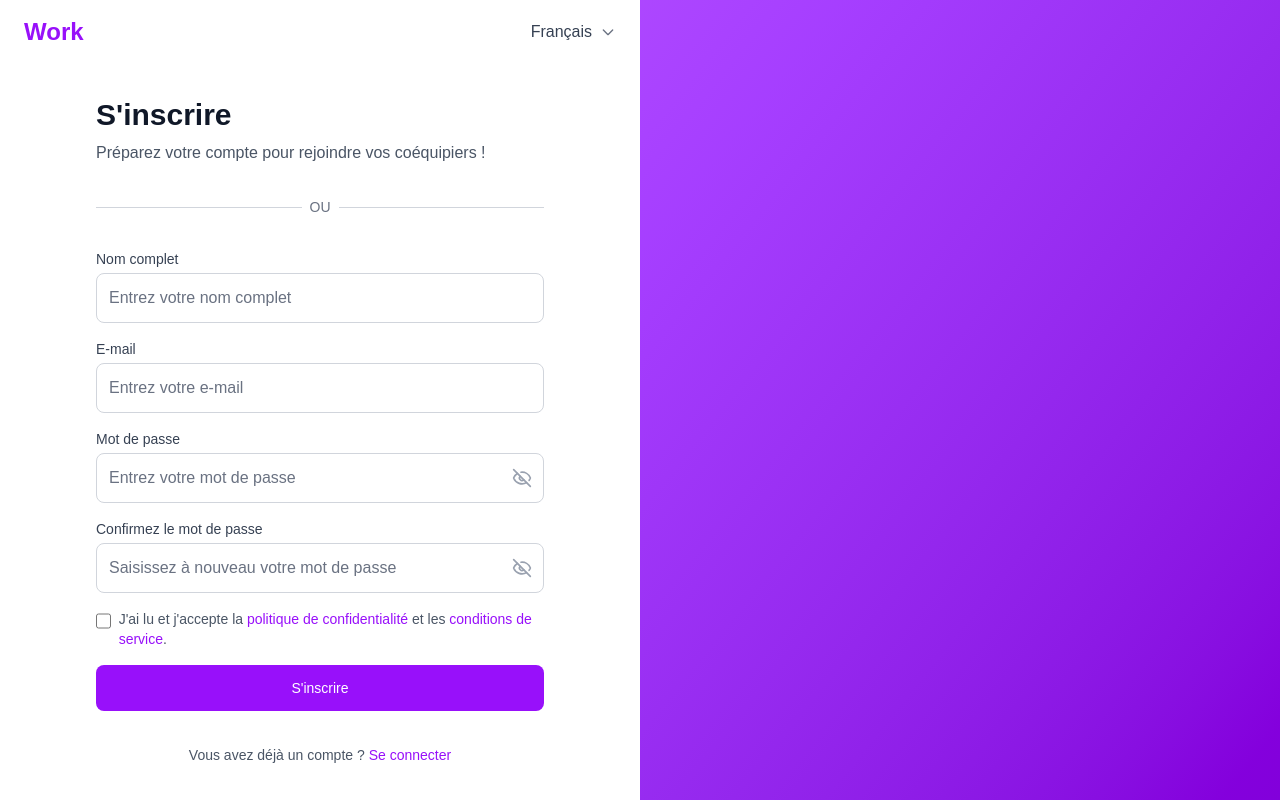
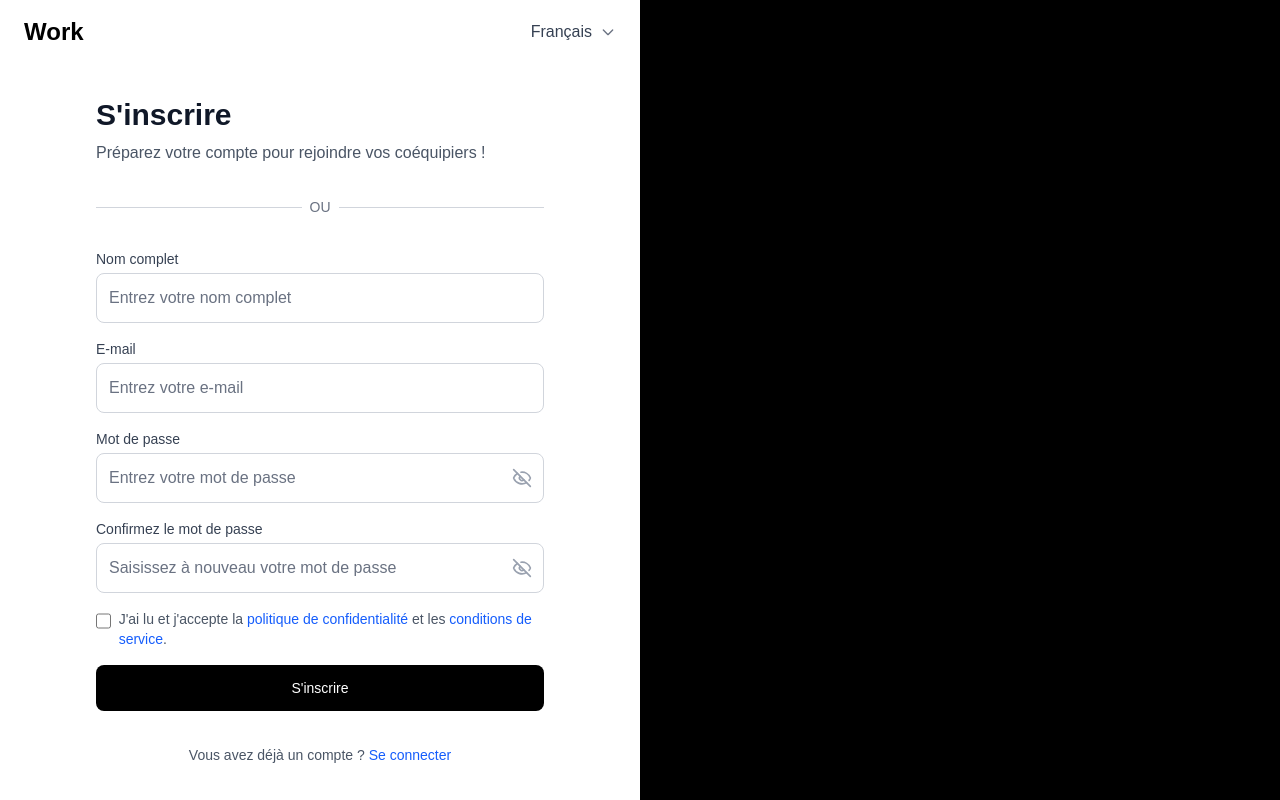
Before and after one commit to HafizBkr/Work-Frontend, a Next.js app in the folder work/: page /register in a window 1280 px wide. Built offline with nearby package versions, Linux system fonts and the light colour scheme.

Commit message:
refactor auth forms

```diff
--- a/work/src/app/(feature)/(auth)/forgot-password/page.tsx
+++ b/work/src/app/(feature)/(auth)/forgot-password/page.tsx
@@ -9,15 +9,13 @@ const ForgotPasswordPage: React.FC = () => {
   const [email, setEmail] = useState("");
 
   return (
-    <div className="min-h-screen bg-gray-50 flex flex-col">
+    <div className="min-h-screen bg-white flex flex-col">
       {/* Header */}
       <header className="flex justify-between items-center px-6 py-4 bg-white">
-        <div className="text-2xl font-bold text-purple-600 select-none">
-          Work
-        </div>
+        <div className="text-2xl font-bold text-black select-none">Work</div>
       </header>
       {/* Main Content */}
-      <div className="flex-1 flex items-center justify-center px-6 py-12 bg-white">
+      <div className="flex-1 flex mb-[100px] items-center justify-center px-6 py-12 bg-white">
         <div className="max-w-md w-full space-y-8">
           {/* Title */}
           <div className="text-center">
@@ -49,7 +47,7 @@ const ForgotPasswordPage: React.FC = () => {
           <div className="text-center">
             <Link
               href="/signin"
-              className="text-purple-600 hover:text-purple-500 select-none"
+              className="text-blue-600 hover:text-blue-500 select-none"
             >
               Retour à la connexion
             </Link>
--- a/work/src/app/(feature)/(auth)/register/page.tsx
+++ b/work/src/app/(feature)/(auth)/register/page.tsx
@@ -104,7 +104,7 @@ const RegisterPage: React.FC = () => {
         {/* Header */}
         <header className="flex justify-between items-center px-6 py-4">
           <div className="flex items-center">
-            <div className="text-2xl font-bold text-purple-600 select-none">
+            <div className="text-2xl font-bold text-black select-none">
               Work
             </div>
           </div>
@@ -233,20 +233,20 @@ const RegisterPage: React.FC = () => {
                   type="checkbox"
                   checked={acceptedTerms}
                   onChange={(e) => setAcceptedTerms(e.target.checked)}
-                  className="mt-1 h-4 w-4 text-purple-600 focus:ring-purple-500 border-gray-300 rounded"
+                  className="mt-1 h-4 w-4 text-black focus:ring-white border-gray-300 rounded"
                 />
                 <label htmlFor="terms" className="text-sm text-gray-600">
                   J&apos;ai lu et j&apos;accepte la{" "}
                   <Link
                     href="/privacy-policy"
-                    className="text-purple-600 hover:text-purple-500"
+                    className="text-blue-600 hover:text-blue-500"
                   >
                     politique de confidentialité
                   </Link>{" "}
                   et les{" "}
                   <Link
                     href="/terms-of-service"
-                    className="text-purple-600 hover:text-purple-500"
+                    className="text-blue-600 hover:text-blue-500"
                   >
                     conditions de service
                   </Link>
@@ -265,7 +265,7 @@ const RegisterPage: React.FC = () => {
                 Vous avez déjà un compte ?{" "}
                 <Link
                   href="/signin"
-                  className="text-purple-600 hover:text-purple-500 select-none"
+                  className="text-blue-600 hover:text-blue-500 select-none"
                 >
                   Se connecter
                 </Link>
@@ -276,7 +276,7 @@ const RegisterPage: React.FC = () => {
       </div>
 
       {/* Right Side - Purple Background */}
-      <div className="w-1/2 bg-gradient-to-br from-purple-500 to-purple-700">
+      <div className="w-1/2 bg-gradient-to-br from-black to-black">
         {/* Espace pour votre capture d'écran */}
       </div>
     </div>
--- a/work/src/app/(feature)/(auth)/reset-password/page.tsx
+++ b/work/src/app/(feature)/(auth)/reset-password/page.tsx
@@ -47,13 +47,11 @@ const ResetPasswordPage: React.FC = () => {
   const isOtpComplete = otp.every((digit) => digit.length === 1);
 
   return (
-    <div className="min-h-screen bg-gray-50 flex flex-col">
+    <div className="min-h-screen bg-white flex flex-col">
       <header className="flex justify-between items-center px-6 py-4 bg-white">
-        <div className="text-2xl font-bold text-purple-600 select-none">
-          Work
-        </div>
+        <div className="text-2xl font-bold text-black select-none">Work</div>
       </header>
-      <div className="flex-1 flex items-center justify-center px-6 py-12 bg-white">
+      <div className="flex-1 flex mb-[100px] items-center justify-center px-6 py-12 bg-white">
         <div className="max-w-md w-full space-y-8">
           <div className="text-center">
             <div className="text-3xl font-semibold text-gray-900 mb-2 select-none">
@@ -142,7 +140,7 @@ const ResetPasswordPage: React.FC = () => {
           <div className="text-center">
             <Link
               href="/signin"
-              className="text-purple-600 hover:text-purple-500 select-none"
+              className="text-blue-600 hover:text-blue-500 select-none"
             >
               Retour à la connexion
             </Link>
--- a/work/src/app/(feature)/(auth)/signin/page.tsx
+++ b/work/src/app/(feature)/(auth)/signin/page.tsx
@@ -77,13 +77,11 @@ const LoginPage: React.FC = () => {
   };
 
   return (
-    <div className="min-h-screen bg-gray-50 flex flex-col">
+    <div className="min-h-screen bg-white flex flex-col">
       {/* Header */}
       <header className="flex justify-between items-center px-6 py-4 bg-white ">
         <div className="flex items-center">
-          <div className="text-2xl font-bold text-purple-600 select-none">
-            Work
-          </div>
+          <div className="text-2xl font-bold text-black select-none">Work</div>
         </div>
         <div className="flex items-center space-x-2">
           <div className="text-gray-700 select-none">Français</div>
@@ -104,7 +102,7 @@ const LoginPage: React.FC = () => {
       </header>
 
       {/* Main Content */}
-      <div className="flex-1 flex items-center justify-center px-6 py-12 bg-white">
+      <div className="flex-1 flex mb-[50px] items-center justify-center px-6 py-12 bg-white">
         <div className="max-w-md w-full space-y-8">
           {/* Title */}
           <div className="text-center">
@@ -168,7 +166,7 @@ const LoginPage: React.FC = () => {
               <div className="text-left">
                 <Link
                   href="/forgot-password"
-                  className="text-purple-600 hover:text-purple-500 text-sm select-none"
+                  className="text-blue-600 hover:text-blue-500 text-sm select-none"
                 >
                   Mot de passe oublié ?
                 </Link>
@@ -189,7 +187,7 @@ const LoginPage: React.FC = () => {
               Nouveau sur notre plateforme ?{" "}
               <Link
                 href="/register"
-                className="text-purple-600 hover:text-purple-500 select-none"
+                className="text-blue-600 hover:text-blue-500 select-none"
               >
                 Créer un compte
               </Link>
--- a/work/src/app/components/ui/Button.tsx
+++ b/work/src/app/components/ui/Button.tsx
@@ -20,7 +20,7 @@ const Button: React.FC<ButtonProps> = ({
     <button
       {...props}
       className={clsx(
-        "py-3 px-4 border border-transparent text-sm font-medium rounded-lg text-white bg-purple-600 hover:bg-purple-700 focus:outline-none focus:ring-2 focus:ring-offset-2 focus:ring-purple-500 transition-colors duration-200 select-none",
+        "py-3 px-4 border border-transparent text-sm font-medium rounded-lg text-white bg-black over:bg-white focus:outline-none focus:ring-2 focus:ring-offset-2 focus:ring-gray-600 transition-colors duration-200 select-none",
         fullWidth && "w-full",
         className,
       )}
--- a/work/src/app/components/ui/Input.tsx
+++ b/work/src/app/components/ui/Input.tsx
@@ -36,7 +36,7 @@ const Input = React.forwardRef<HTMLInputElement, InputProps>(
             ref={ref}
             className={`appearance-none relative block w-full px-3 py-3 ${rightIcon ? "pr-10" : ""} border ${
               error ? "border-red-500" : "border-gray-300"
-            } placeholder-gray-500 text-black rounded-lg focus:outline-none focus:ring-2 focus:ring-purple-500 focus:border-transparent ${className}`}
+            } placeholder-gray-500 text-black rounded-lg focus:outline-none focus:ring-2 focus:ring-black-500 focus:border-transparent ${className}`}
             aria-invalid={!!error}
             aria-describedby={
               error ? `${props.id || props.name}-error` : undefined
--- a/work/src/app/components/ui/OtpInput.tsx
+++ b/work/src/app/components/ui/OtpInput.tsx
@@ -53,7 +53,7 @@ const OtpInput: React.FC<OtpInputProps> = ({
           type="text"
           inputMode="numeric"
           maxLength={1}
-          className="w-14 h-14 text-center text-xl border border-gray-300 rounded-lg focus:outline-none focus:ring-2 focus:ring-purple-500 focus:border-transparent text-black transition-all"
+          className="w-14 h-14 text-center text-xl border border-gray-300 rounded-lg focus:outline-none focus:ring-2 focus:ring-black focus:border-transparent text-black transition-all"
           value={value[idx]}
           onChange={(e) => handleChange(idx, e.target.value)}
           onKeyDown={(e) => handleKeyDown(idx, e)}
```
